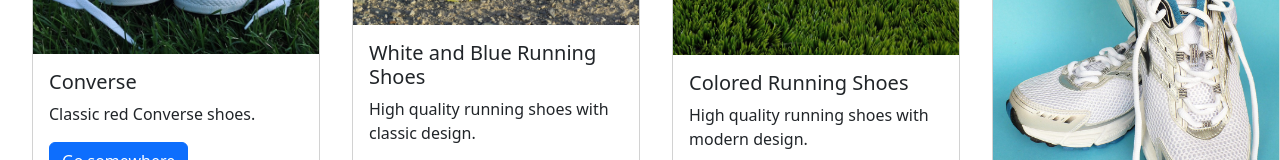
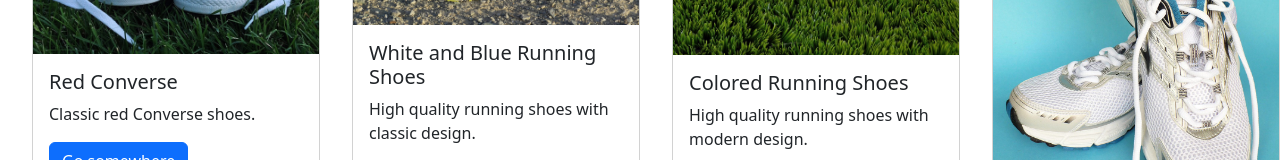
Before and after one commit to anitagasteiner/mini-shop, a React (Create React App) app: page / in a window 1280 px wide. Shown: the part 193-353 px from the top of the page. Built offline with nearby package versions, Linux system fonts and the light colour scheme.

Commit message:
render shopping cart items

```diff
--- a/src/app.jsx
+++ b/src/app.jsx
@@ -11,7 +11,7 @@
                 <Navbar/>
                 <div className="main-container">
                     <div className="product-container">
-                        <Product title="Converse" img="converse-red" alt="Red Converse" description="Classic red Converse shoes."/>
+                        <Product title="Red Converse" img="converse-red" alt="Red Converse" description="Classic red Converse shoes."/>
                         <Product title="White and Blue Running Shoes" img="running-shoes-blue" alt="White and Blue Running Shoes" description="High quality running shoes with classic design."/>
                         <Product title="Colored Running Shoes" img="running-shoes-colored" alt="Colored Runnung Shoes" description="High quality running shoes with modern design."/>
                         <Product title="Bright Running Shoes" img="running-shoes-bright" alt="Bright Running Shoes" description="High quality running shoes with elegant design."/>
--- a/src/components/shopping-cart.jsx
+++ b/src/components/shopping-cart.jsx
@@ -1,10 +1,24 @@
 import React, { Component } from 'react';
 
 class ShoppingCart extends Component {
-    state = {  }
+    state = {
+        items: [
+            {
+                amount: 1,
+                name: "Red Converse",
+                price: 59.99
+            },
+            {
+                amount: 1,
+                name: "Converse Heroes",
+                price: 64.99
+            }
+        ]
+     }
     render() {
         return <div className="shopping-cart-container">
             <h2>Shopping Cart</h2>
+            { this.state.items.map(item => <div key={ item.name }>{ item.amount }x { item.name } { item.price } €</div>) }
         </div>;
     }
 }
```
